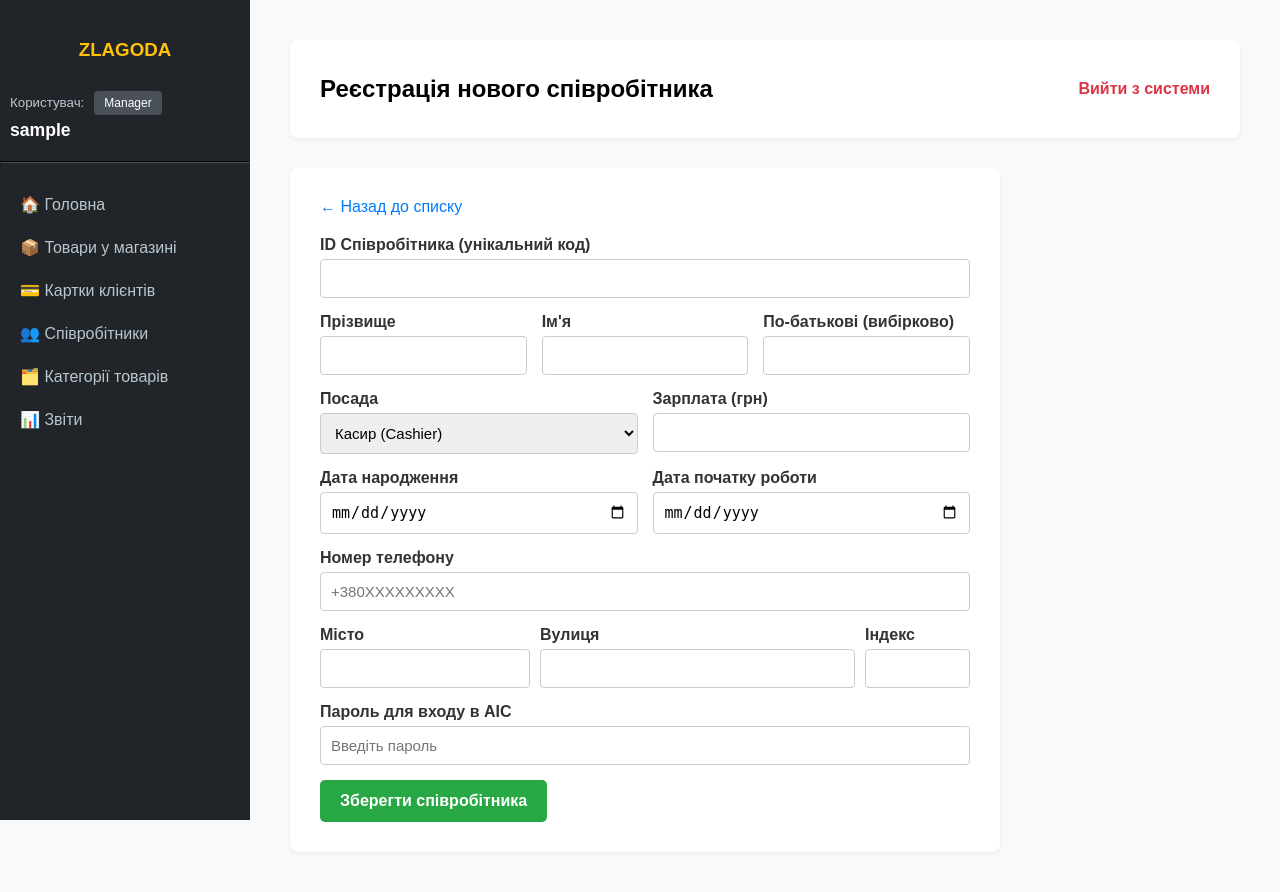
After one commit to regjine/AIS, a Flask app: page /employees/add in a window 1280 px wide. The commit adds this page. Run offline with Flask 3, Linux system fonts and the light colour scheme; the visitor is signed in with stand-in values (Sample User, id 1).

Commit message:
Adding employee

```diff
--- a/app.py
+++ b/app.py
@@ -3,6 +3,9 @@ from services.auth_service import AuthService
 
 from dao.employee_dao import EmployeeDAO
 employee_dao = EmployeeDAO()
+
+from datetime import datetime, date
+import bcrypt
 
 app = Flask(__name__)
 app.secret_key = 'super_secret_key_zlagoda'
@@ -78,5 +81,70 @@ def delete_employee_route(emp_id):
 
     return redirect(url_for('employees'))
 
+@app.route('/employees/add', methods=['GET', 'POST'])
+def add_employee_route():
+    if session.get('user_role') != 'Manager':
+        flash("Доступ заборонено!")
+        return redirect(url_for('home'))
+
+    if request.method == 'POST':
+        #gather data from the form
+        emp_id = request.form.get('id')
+        surname = request.form.get('surname')
+        name = request.form.get('name')
+        patronymic = request.form.get('patronymic')
+        role = request.form.get('role')
+        salary = float(request.form.get('salary'))
+        phone = request.form.get('phone')
+        city = request.form.get('city')
+        street = request.form.get('street')
+        zip_code = request.form.get('zip')
+        plain_password = request.form.get('password')
+
+        #parsing date strings to date objects
+        dob_str = request.form.get('date_of_birth')
+        dos_str = request.form.get('date_of_start')
+        dob = datetime.strptime(dob_str, '%Y-%m-%d').date()
+        dos = datetime.strptime(dos_str, '%Y-%m-%d').date()
+
+        #Корпоративні обмеження
+        #1. Перевірка довжини телефону (max 13 символів)
+        if len(phone) > 13:
+            flash("❌ Exception: Phone number cannot exceed 13 characters!")
+            return render_template('add_employee.html')
+
+        # 2. Перевірка віку (мінімум 18 років)
+        today = date.today()
+        age = today.year - dob.year - ((today.month, today.day) < (dob.month, dob.day))
+        if age < 18:
+            flash("❌ Exception: Employee must be at least 18 years old!")
+            return render_template('add_employee.html')
+
+        # 3. Перевірка на від'ємні значення зарплати
+        if salary < 0:
+            flash("❌ Exception: Salary cannot be negative!")
+            return render_template('add_employee.html')
+
+        #hash the password before saving to database
+        hashed = bcrypt.hashpw(plain_password.encode('utf-8'), bcrypt.gensalt()).decode('utf-8')
+
+        #make a dictionary with all employee data to pass to DAO
+        new_emp = {
+            "id": emp_id, "surname": surname, "name": name, "patronymic": patronymic,
+            "role": role, "salary": salary, "date_of_birth": dob, "date_of_start": dos,
+            "phone": phone, "city": city, "street": street, "zip": zip_code,
+            "password_hash": hashed
+        }
+
+        #write to Access
+        if employee_dao.add_employee(new_emp):
+            flash(f"✅ Employee {surname} {name} has been successfully added!")
+            return redirect(url_for('employees'))
+        else:
+            flash("❌ Failed to save employee. Possible duplicate ID.")
+            return render_template('add_employee.html')
+
+    return render_template('add_employee.html')
+
 if __name__ == '__main__':
     app.run(debug=True)
--- /dev/null
+++ b/templates/add_employee.html
@@ -0,0 +1,135 @@
+{% extends 'base.html' %}
+
+{% block title %}Додати співробітника - АІС ZLAGODA{% endblock %}
+
+{% block header_title %}Реєстрація нового співробітника{% endblock %}
+
+{% block content %}
+<style>
+    .form-container {
+        background: white;
+        padding: 30px;
+        border-radius: 8px;
+        box-shadow: 0 2px 4px rgba(0,0,0,0.05);
+        max-width: 650px;
+    }
+    .form-group {
+        margin-bottom: 15px;
+    }
+    .form-group label {
+        display: block;
+        margin-bottom: 5px;
+        font-weight: bold;
+        color: #333;
+    }
+    .form-control {
+        width: 100%;
+        padding: 10px;
+        border: 1px solid #ccc;
+        border-radius: 4px;
+        box-sizing: border-box;
+        font-size: 15px;
+    }
+    .btn-submit {
+        background: #28a745;
+        color: white;
+        border: none;
+        padding: 12px 20px;
+        border-radius: 5px;
+        cursor: pointer;
+        font-size: 16px;
+        font-weight: bold;
+    }
+    .btn-submit:hover { background: #218838; }
+    .error-alert {
+        background: #f8d7da;
+        color: #721c24;
+        padding: 15px;
+        margin-bottom: 20px;
+        border-radius: 4px;
+        border-left: 5px solid #dc3545;
+        font-weight: bold;
+    }
+</style>
+
+<div class="form-container">
+    <a href="/employees" style="text-decoration: none; color: #007bff; display: inline-block; margin-bottom: 20px;">← Назад до списку</a>
+
+    {% with messages = get_flashed_messages() %}
+      {% if messages %}
+        <div class="error-alert">
+            {% for message in messages %}
+              <div>{{ message }}</div>
+            {% endfor %}
+        </div>
+      {% endif %}
+    {% endwith %}
+
+    <form action="/employees/add" method="POST">
+        <div class="form-group">
+            <label>ID Співробітника (унікальний код)</label>
+            <input type="text" name="id" class="form-control"required>
+        </div>
+        <div style="display: grid; grid-template-columns: 1fr 1fr 1fr; gap: 15px;">
+            <div class="form-group">
+                <label>Прізвище</label>
+                <input type="text" name="surname" class="form-control" required>
+            </div>
+            <div class="form-group">
+                <label>Ім'я</label>
+                <input type="text" name="name" class="form-control" required>
+            </div>
+            <div class="form-group">
+                <label>По-батькові (вибірково)</label>
+                <input type="text" name="patronymic" class="form-control">
+            </div>
+        </div>
+        <div style="display: flex; gap: 15px;">
+            <div class="form-group" style="flex: 1;">
+                <label>Посада</label>
+                <select name="role" class="form-control" required>
+                    <option value="Cashier">Касир (Cashier)</option>
+                    <option value="Manager">Менеджер (Manager)</option>
+                </select>
+            </div>
+            <div class="form-group" style="flex: 1;">
+                <label>Зарплата (грн)</label>
+                <input type="number" step="0.01" name="salary" class="form-control" required>
+            </div>
+        </div>
+        <div style="display: flex; gap: 15px;">
+            <div class="form-group" style="flex: 1;">
+                <label>Дата народження</label>
+                <input type="date" name="date_of_birth" class="form-control" required>
+            </div>
+            <div class="form-group" style="flex: 1;">
+                <label>Дата початку роботи</label>
+                <input type="date" name="date_of_start" class="form-control" required>
+            </div>
+        </div>
+        <div class="form-group">
+            <label>Номер телефону</label>
+            <input type="text" name="phone" class="form-control" placeholder="+380XXXXXXXXX" required>
+        </div>
+        <div style="display: flex; gap: 10px;">
+            <div class="form-group" style="flex: 2;">
+                <label>Місто</label>
+                <input type="text" name="city" class="form-control" required>
+            </div>
+            <div class="form-group" style="flex: 3;">
+                <label>Вулиця</label>
+                <input type="text" name="street" class="form-control" required>
+            </div>
+            <div class="form-group" style="flex: 1;">
+                <label>Індекс</label>
+                <input type="text" name="zip" class="form-control" required>
+            </div>
+        </div>
+        <div class="form-group">
+            <label>Пароль для входу в АІС</label>
+            <input type="password" name="password" class="form-control" placeholder="Введіть пароль" required>
+        </div>
+        <button type="submit" class="btn-submit">Зберегти співробітника</button>
+    </form>
+</div>
+{% endblock %}
```
Also changed, not shown: dao/employee_dao.py (+42 -0 lines), templates/employees.html (+8 -6 lines), 1 other file.
